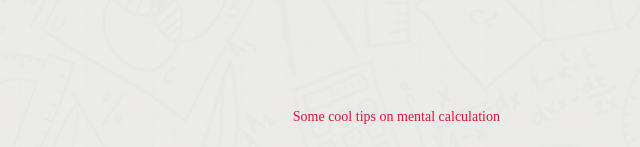
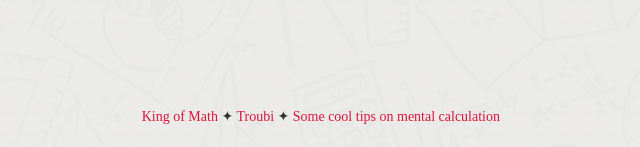
Before and after one commit to shenoyroopesh/10-seconds-math, a PHP site: page / in a window 1280 px wide. Shown: the part 653-800 px from the top of the page, without its empty margins (504-1144 px from the left). Run offline with PHP 8.4, Linux system fonts and the light colour scheme; some libraries are stand-ins or nearby versions.

Commit message:
Added links to troubi, king of math

```diff
--- a/index.php
+++ b/index.php
@@ -163,7 +163,11 @@ We guarantee, if you make it through the entire plan you'll be better than you'v
     <div id="social-container" class="container">
       <div id="viewport"></div>
       <footer>
-        <p><a href="https://en.wikipedia.org/wiki/Mental_calculation">Some cool tips on mental calculation</a></p>
+        <p>
+            <a href="http://troubi.com/king">King of Math</a> ✦
+            <a href="http://troubi.com">Troubi</a> ✦
+            <a href="https://en.wikipedia.org/wiki/Mental_calculation">Some cool tips on mental calculation</a>
+        </p>
         <!-- <p>&copy; <a href="http://troubi.com">Troubi Entertainment</a> 2014</p> -->
       </footer>
     </div>
```
